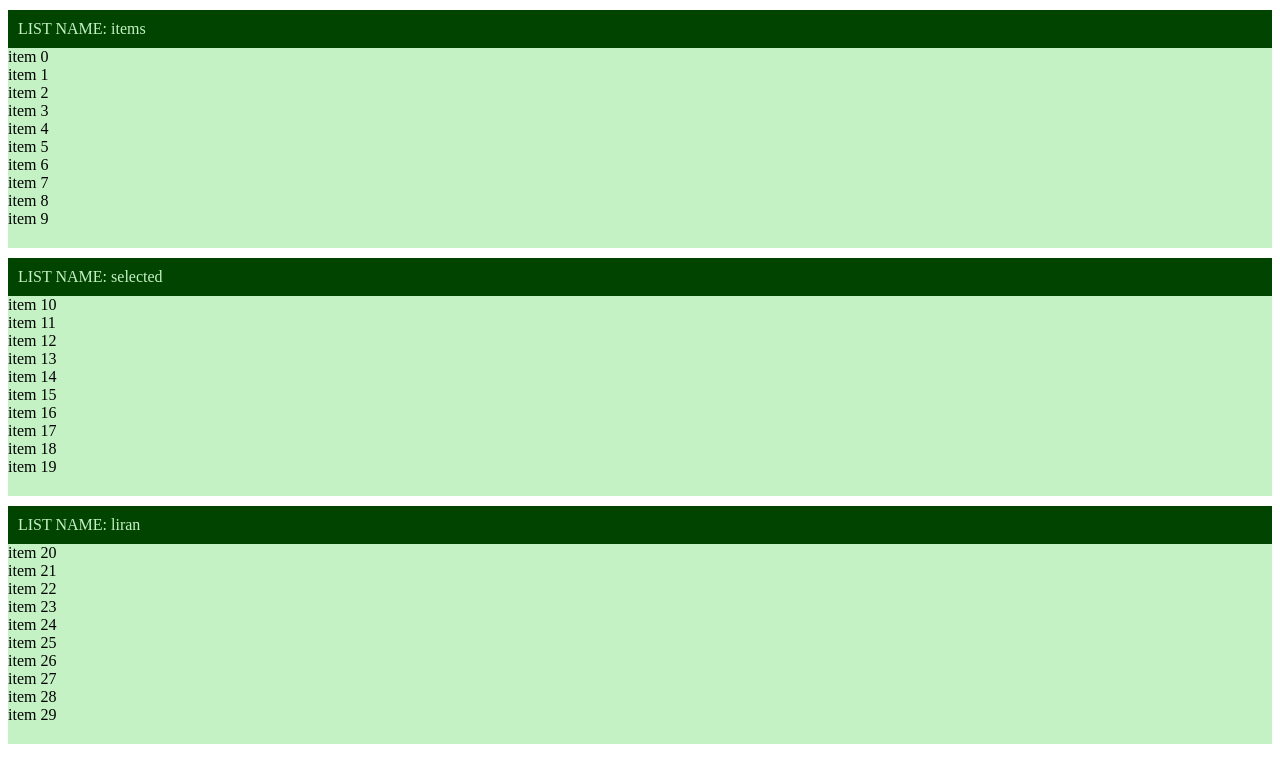
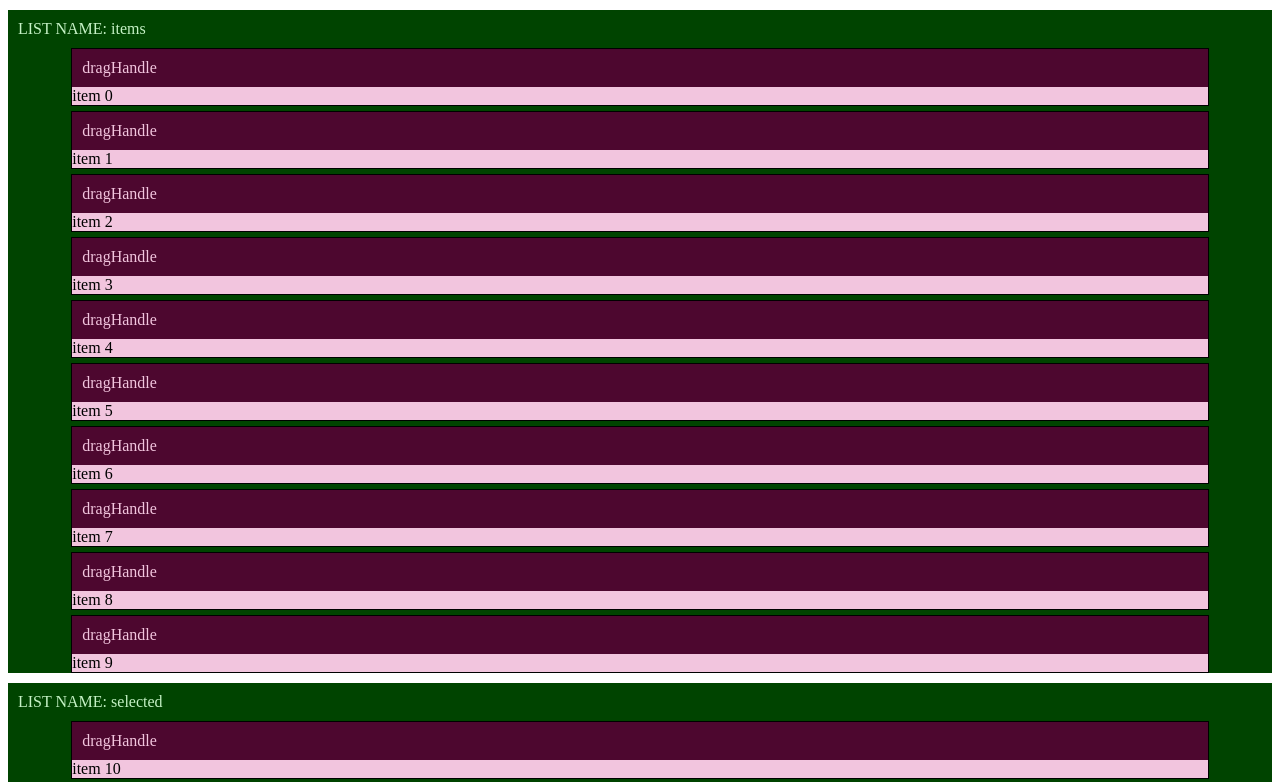
Before and after one commit to iliran11/board-demo, a React (Create React App) app: page / in a window 1280 px wide. Shown: the top 782 px of the page. Built offline with nearby package versions, Linux system fonts and the light colour scheme.

Commit message:
section styling

```diff
--- a/src/App.css
+++ b/src/App.css
@@ -1,28 +1,44 @@
 .list-drag-handle {
   height: 30px;
   width: 30px;
-  background-color: red;
 }
-
+.list {
+  background-color: #004400;
+}
 .list-draghandle {
-  background-color: #004400;
-  color: #C5F2C5;
+  color: #c5f2c5;
   transition: all 0.5s;
   padding: 10px;
-  margin-top:10px;
+  margin-top: 10px;
 }
 
 .list-dranghandle:hover {
   opacity: 0.8;
 }
 .list-draghandle-dragging {
-  opacity:0.8;
+  opacity: 0.8;
 }
 
 .list-body {
-  background-color: #C5F2C5;
   min-height: 200px;
+  width: 90%;
+  margin: auto;
 }
 .list-dragging {
   background-color: #2f4172;
 }
+.section-body {
+  margin: auto;
+  border: 1px solid black;
+}
+.section-body:not(:first-child) {
+  margin-top: 5px;
+}
+.section-draghandle {
+  background-color: #4d072f;
+  color: #f2c5de;
+  padding: 10px;
+}
+.section-body {
+  background-color: #f2c5de;
+}
--- a/src/List.jsx
+++ b/src/List.jsx
@@ -25,6 +25,7 @@ class List extends React.Component {
             <div
               {...draggableprovided.draggableProps}
               ref={draggableprovided.innerRef}
+              className="list"
             >
               <div
                 className={this.getDragHandleClasses(draggableSnapshot)}
--- a/src/Sections.js
+++ b/src/Sections.js
@@ -1,5 +1,5 @@
-import React from 'react';
-import { DragDropContext, Droppable, Draggable } from 'react-beautiful-dnd';
+import React from "react";
+import { DragDropContext, Droppable, Draggable } from "react-beautiful-dnd";
 
 class Section extends React.Component {
   getSectionStyle(snapshot) {
@@ -17,11 +17,10 @@ class Section extends React.Component {
         type={"SECTION"}
       >
         {(provided, snapshot) => (
-          <div
-            ref={provided.innerRef}
-            {...provided.draggableProps}
-            {...provided.dragHandleProps}
-          >
+          <div ref={provided.innerRef} {...provided.draggableProps} className="section-body">
+            <div className="section-draghandle" {...provided.dragHandleProps}>
+              dragHandle
+            </div>
             {this.props.content}
           </div>
         )}
```
